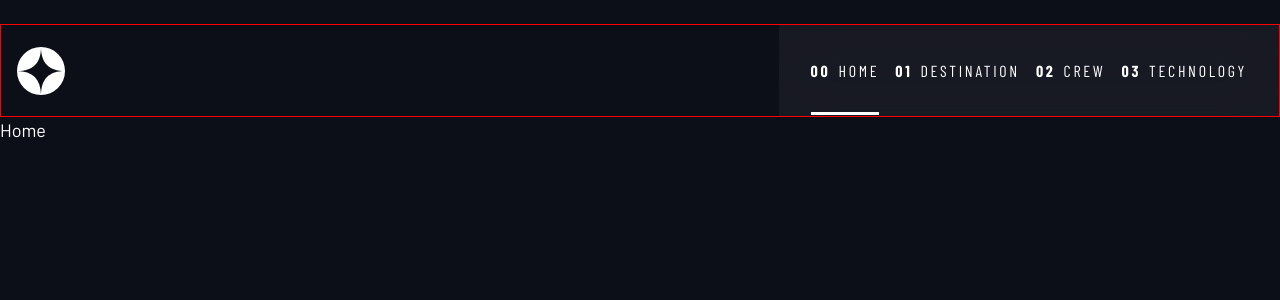
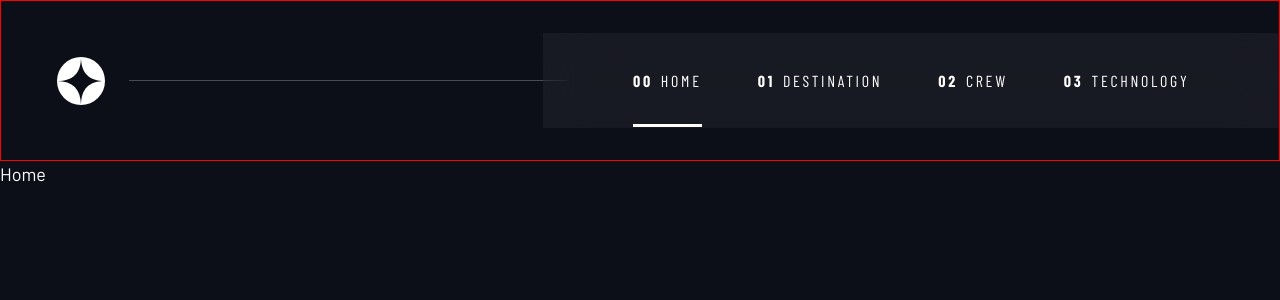
Before and after one commit to marazza-dev/space-tourism-react, a React (Vite) app: page / in a window 1280 px wide. Shown: the top 300 px of the page. Built offline with nearby package versions, Linux system fonts and the light colour scheme; a web font is replaced by a local one.

Commit message:
finish Navbar component :: add animation and media queries

```diff
--- a/src/components/Navbar.jsx
+++ b/src/components/Navbar.jsx
@@ -8,20 +8,34 @@ import closeIcon from "../assets/shared/icon-close.svg";
 
 const StyledHeader = styled.header`
   display: flex;
-  gap: 1.5rem;
-  width: 100%;
+  gap: 1rem;
   border: 1px solid red;
   align-items: center;
   justify-content: space-between;
-  margin-top: 1.5rem;
   & img {
-    margin: 1rem;
+    margin: 1.5rem clamp(1.5rem, 5vw, 3.5rem);
+  }
+
+  @media (min-width: ${(props) => props.theme.brMedium}) {
+    &::after {
+      content: "";
+      display: block;
+      position: relative;
+      height: 1px;
+      width: 100%;
+      margin-right: -2.5rem;
+      background: hsl(0 0% 100% / 0.25);
+      order: 1;
+    }
+    & nav {
+      order: 2;
+    }
   }
 `;
 const MenuBotton = styled.button`
   display: none;
 
-  @media (max-width: ${(props) => props.theme.mobile}) {
+  @media (max-width: ${(props) => props.theme.brSmall}) {
     display: block;
     position: absolute;
     z-index: 2000;
@@ -35,19 +49,25 @@ const MenuBotton = styled.button`
     aspect-ratio: 1;
     border: 0;
     cursor: pointer;
+
+    &:focus-visible {
+      outline: 5px solid white;
+      outline-offset: 5px;
+    }
   }
 `;
 
 const StyledList = styled.ul`
   width: 100%;
   display: flex;
-  gap: 1rem;
-  padding: 2rem;
+  gap: clamp(1.5rem, 5vw, 3.5rem);
+  padding: 2.125rem;
   margin: 0;
   list-style: none;
   background: hsl(230 35% 7% / 0.95);
+  opacity: 1;
 
-  @media (max-width: ${(props) => props.theme.mobile}) {
+  @media (max-width: ${(props) => props.theme.brSmall}) {
     position: fixed;
     z-index: 1000;
     inset: 0 0 0 30%;
@@ -57,17 +77,30 @@ const StyledList = styled.ul`
     flex-direction: column;
     transform: ${(props) =>
       props.isOpen ? "translateX(0)" : "translateX(100%)"};
-    transition: transform 0.6s ease;
+    opacity: ${(props) => (props.isOpen ? 1 : 0)};
+    transition: transform 600ms ease, opacity 500ms ease-in-out;
   }
 
   @supports (backdrop-filter: blur(1rem)) {
     background: hsl(0 0% 100% / 0.05);
     backdrop-filter: blur(1.5rem);
-  } ;
+  }
+
+  @media (min-width: ${(props) => props.theme.brSmall}) {
+    padding-inline: clamp(3rem, 7vw, 7rem);
+  }
+  @media (min-width: ${(props) => props.theme.brMedium}) {
+    margin-block: 2rem;
+  }
+  @media (min-width: 35em) and (max-width: 44.999em) {
+    & a > span {
+      display: none;
+    }
+  }
 `;
 
 const StyledNavLink = styled(NavLink)`
-  padding: 2rem 0;
+  padding: 2.125rem 0;
   font-family: ${(props) => props.theme.ffSansCondens};
   font-size: ${(props) => props.theme.fs300};
   letter-spacing: 2.7px;
@@ -77,7 +110,7 @@ const StyledNavLink = styled(NavLink)`
   border: 0;
   border-bottom: 0.2rem solid hsl(0 0% 100% / 0);
 
-  @media (min-width: ${(props) => props.theme.mobile}) {
+  @media (min-width: ${(props) => props.theme.brMedium}) {
     &:hover {
       border-color: hsl(0 0% 100% / 0.5);
     }
@@ -86,7 +119,7 @@ const StyledNavLink = styled(NavLink)`
     }
   }
 
-  @media (max-width: ${(props) => props.theme.mobile}) {
+  @media (max-width: ${(props) => props.theme.brMedium}) {
     padding: 1rem 0;
   }
 
--- a/src/util/theme.js
+++ b/src/util/theme.js
@@ -17,5 +17,6 @@ export const theme = {
   ffSansCondens: "Barlow Condensed, sans-serif",
   ffSansNormal: "Barlow, sans-serif",
   // breakpoints
-  mobile: "40em",
+  brSmall: "35em",
+  brMedium: "45em",
 };
```
